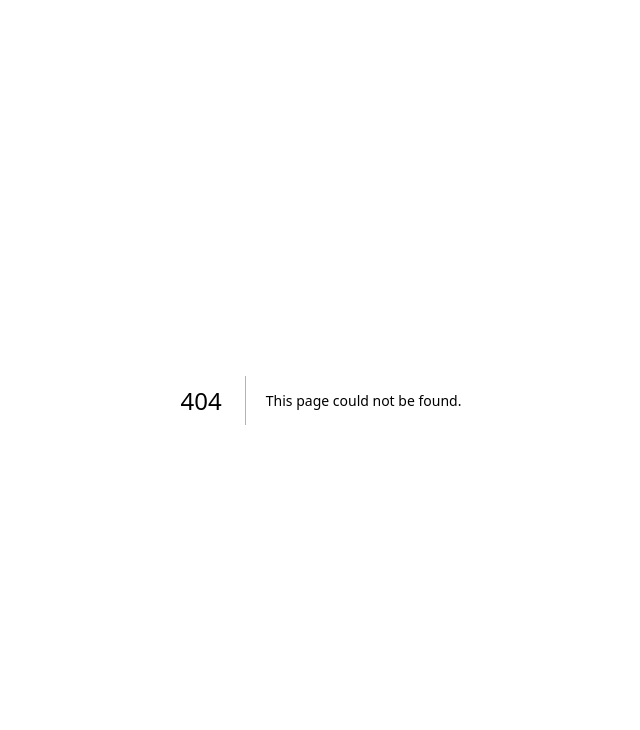
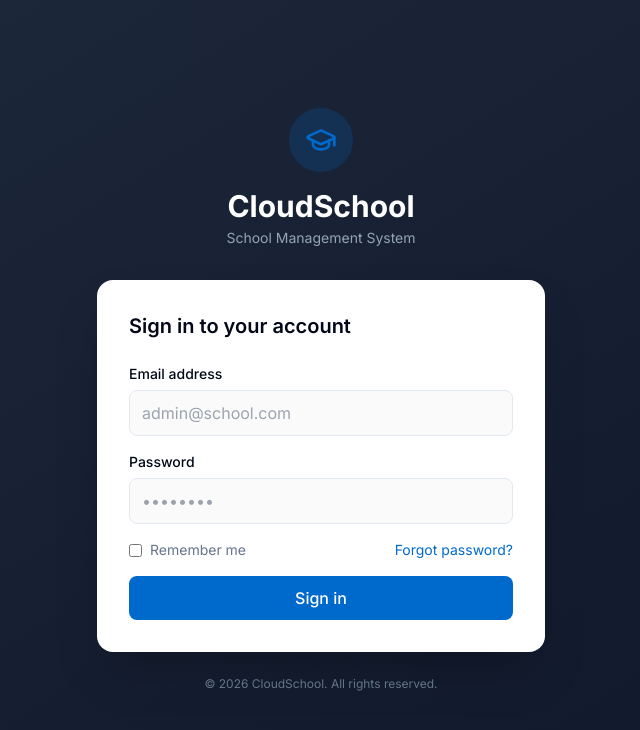
Before and after one commit to seemakram15/School-Management-System, a Next.js app: page /login in a window 1280 px wide. Before the commit this address had no page. Shown: the top 730 px of the page, without its empty margins (319-959 px from the left). Built offline with nearby package versions, Linux system fonts and the light colour scheme; no server answers.

Commit message:
feat: add login page, auth layout, and auth callback/logout routes

```diff
--- /dev/null
+++ b/app/(auth)/layout.tsx
@@ -0,0 +1,7 @@
+export default function AuthLayout({ children }: { children: React.ReactNode }) {
+  return (
+    <div className="min-h-screen bg-gradient-to-br from-slate-800 to-slate-900 flex items-center justify-center p-4">
+      {children}
+    </div>
+  );
+}
--- /dev/null
+++ b/app/(auth)/login/page.tsx
@@ -0,0 +1,98 @@
+"use client";
+
+import { useState } from "react";
+import { useRouter } from "next/navigation";
+import { createClient } from "@/lib/supabase/client";
+import { GraduationCap, Loader2 } from "lucide-react";
+
+export default function LoginPage() {
+  const router = useRouter();
+  const supabase = createClient();
+  const [email, setEmail] = useState("");
+  const [password, setPassword] = useState("");
+  const [error, setError] = useState("");
+  const [loading, setLoading] = useState(false);
+
+  async function handleLogin(e: React.FormEvent) {
+    e.preventDefault();
+    setLoading(true);
+    setError("");
+
+    const { error } = await supabase.auth.signInWithPassword({ email, password });
+    if (error) {
+      setError("Invalid credentials. Please try again.");
+      setLoading(false);
+      return;
+    }
+    router.push("/dashboard");
+    router.refresh();
+  }
+
+  return (
+    <div className="w-full max-w-md">
+      {/* Logo */}
+      <div className="text-center mb-8">
+        <div className="inline-flex items-center justify-center w-16 h-16 rounded-full bg-primary/20 mb-4">
+          <GraduationCap className="w-8 h-8 text-primary" />
+        </div>
+        <h1 className="text-3xl font-bold text-white">CloudSchool</h1>
+        <p className="text-slate-400 mt-1 text-sm">School Management System</p>
+      </div>
+
+      {/* Card */}
+      <div className="bg-white dark:bg-slate-800 rounded-2xl shadow-2xl p-8">
+        <h2 className="text-xl font-semibold text-foreground mb-6">Sign in to your account</h2>
+
+        {error && (
+          <div className="mb-4 p-3 rounded-lg bg-destructive/10 text-destructive text-sm border border-destructive/20">
+            {error}
+          </div>
+        )}
+
+        <form onSubmit={handleLogin} className="space-y-4">
+          <div>
+            <label className="block text-sm font-medium text-foreground mb-1.5">Email address</label>
+            <input
+              type="email"
+              value={email}
+              onChange={e => setEmail(e.target.value)}
+              required
+              placeholder="admin@school.com"
+              className="w-full px-3 py-2.5 rounded-lg border border-input bg-background text-foreground focus:outline-none focus:ring-2 focus:ring-ring transition"
+            />
+          </div>
+          <div>
+            <label className="block text-sm font-medium text-foreground mb-1.5">Password</label>
+            <input
+              type="password"
+              value={password}
+              onChange={e => setPassword(e.target.value)}
+              required
+              placeholder="••••••••"
+              className="w-full px-3 py-2.5 rounded-lg border border-input bg-background text-foreground focus:outline-none focus:ring-2 focus:ring-ring transition"
+            />
+          </div>
+          <div className="flex items-center justify-between text-sm">
+            <label className="flex items-center gap-2 text-muted-foreground cursor-pointer">
+              <input type="checkbox" className="rounded border-input" />
+              Remember me
+            </label>
+            <a href="/forgot" className="text-primary hover:underline">Forgot password?</a>
+          </div>
+          <button
+            type="submit"
+            disabled={loading}
+            className="w-full flex items-center justify-center gap-2 px-4 py-2.5 rounded-lg bg-primary text-primary-foreground font-medium hover:bg-primary/90 disabled:opacity-60 transition"
+          >
+            {loading && <Loader2 className="w-4 h-4 animate-spin" />}
+            {loading ? "Signing in…" : "Sign in"}
+          </button>
+        </form>
+      </div>
+
+      <p className="text-center text-slate-500 text-xs mt-6">
+        © {new Date().getFullYear()} CloudSchool. All rights reserved.
+      </p>
+    </div>
+  );
+}
--- /dev/null
+++ b/app/api/auth/callback/route.ts
@@ -0,0 +1,16 @@
+import { NextResponse, type NextRequest } from "next/server";
+import { createClient } from "@/lib/supabase/server";
+
+export async function GET(request: NextRequest) {
+  const { searchParams, origin } = new URL(request.url);
+  const code = searchParams.get("code");
+  const next = searchParams.get("next") ?? "/dashboard";
+
+  if (code) {
+    const supabase = await createClient();
+    const { error } = await supabase.auth.exchangeCodeForSession(code);
+    if (!error) return NextResponse.redirect(`${origin}${next}`);
+  }
+
+  return NextResponse.redirect(`${origin}/login?error=auth`);
+}
--- /dev/null
+++ b/app/api/auth/logout/route.ts
@@ -0,0 +1,8 @@
+import { NextResponse } from "next/server";
+import { createClient } from "@/lib/supabase/server";
+
+export async function POST() {
+  const supabase = await createClient();
+  await supabase.auth.signOut();
+  return NextResponse.redirect(new URL("/login", process.env.NEXT_PUBLIC_APP_URL ?? "http://localhost:3000"), { status: 302 });
+}
```
